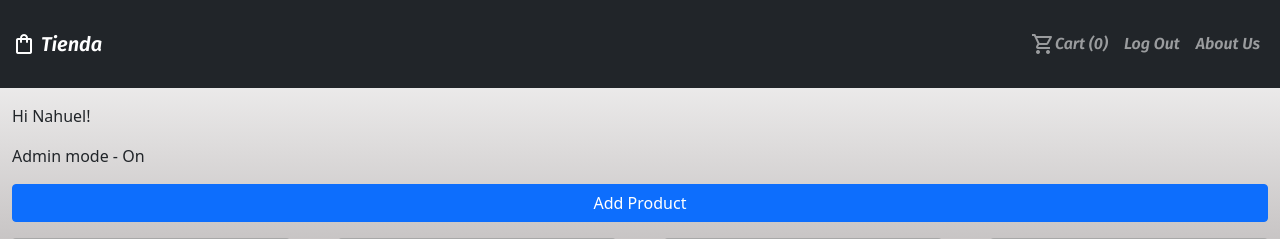
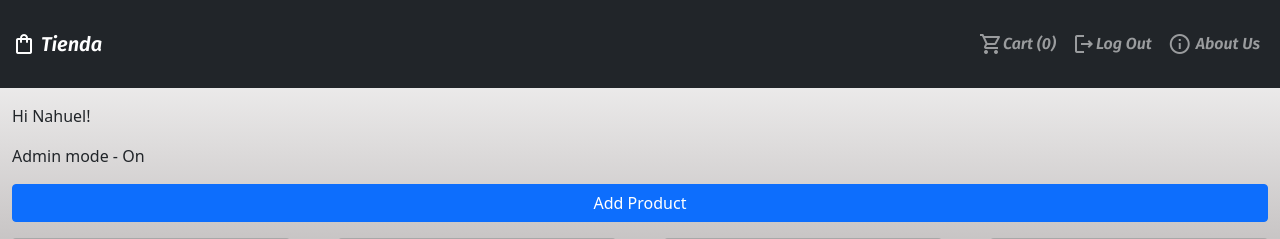
Before and after one commit to nahuel3pro/-PythonShopWebApp, a Flask app: page /HomePage in a window 1280 px wide. Shown: the top 239 px of the page. Run offline with Flask 2, Linux system fonts and the light colour scheme; a user stored in the database is signed in; data comes from the database, SQL or seed files in the repository.

Commit message:
añadiendo icónos y la pantalla del carrito

```diff
--- a/pythonfiles/static/js/cart.js
+++ b/pythonfiles/static/js/cart.js
@@ -25,6 +25,7 @@ for (let i = 0; i< price.length; i++){
 for (let i=0; i < carts.length; i++){
     carts[i].addEventListener('click', () => {
         cartNumbers(products[i]);
+        totalCost(products[i]);
     })
 }
 
@@ -48,10 +49,18 @@ function cartNumbers(product) {
 
 function setItems(product){
     let cartItems = localStorage.getItem('productsInCart');
-
     cartItems = JSON.parse(cartItems);
 
+
     if (cartItems!= null){
+
+        if(cartItems[product.name] == undefined){
+            cartItems = {
+                ...cartItems,
+                [product.name]: product
+            }
+        }
+
         cartItems[product.name].inCart +=1;
 
     }else{
@@ -74,4 +83,19 @@ function loadCartNumbers(){
     }
 }
 
+
+function totalCost(product){
+    let cartCost = localStorage.getItem('totalCost');
+
+
+    if(cartCost != null){
+        localStorage.setItem('totalCost', parseInt(cartCost) + parseInt(product.price));
+        console.log(typeof parseInt(cartCost), parseInt(cartCost));
+    }else{
+        localStorage.setItem('totalCost', parseInt(product.price));
+        console.log(typeof parseInt(cartCost), parseInt(cartCost));
+    }
+
+}
+
 loadCartNumbers();
--- a/pythonfiles/templates/base.html
+++ b/pythonfiles/templates/base.html
@@ -29,8 +29,20 @@
             <ul class="navbar-nav">
               <li class="nav-item">
                 {%if user.is_authenticated%}
+                <!-- carrito item -->
                 <li class="nav-item">
-                  <a class="nav-link" href="#" style="display: flex; align-items: center;">
+                  {%if request.endpoint == 'views.cart'%}
+                    <a class="nav-link active" href="{{url_for('views.cart')}}" style="display: flex; align-items: center;">
+                      <span class="material-icons-outlined color-span" >
+                        shopping_cart
+                      </span>
+                      <span>
+                        Cart
+                        (<span class="cart-number">0</span>)
+                      </span>
+                    </a>
+                  {%else%}
+                    <a class="nav-link" href="{{url_for('views.cart')}}" style="display: flex; align-items: center;">
                       <span class="material-icons-outlined color-span" style="color: rgba(255,255,255,.55);">
                         shopping_cart
                       </span>
@@ -39,21 +51,72 @@
                         (<span class="cart-number">0</span>)
                       </span>
                     </a>
+                  {%endif%}
                 </li>
+                <!-- Carrito item -->
 
+                <!-- Log Out item -->
                 <li class="nav-item">
-                  <a class="nav-link" href="{{url_for('auth.logout')}}">Log Out</a>
+                    <a class="nav-link d-flex" href="{{url_for('auth.logout')}}">
+                      <span class="material-icons-outlined">
+                        logout
+                        </span>
+                    Log Out</a>
                 </li>
+                <!-- Log Out item -->
 
                 {%else%}
+                <!-- Log In item -->
                 <li class="nav-item">
-                  <a class="nav-link" aria-current="page" href="{{url_for('auth.login')}}">Login</a>
+                  {%if request.endpoint == 'auth.login'%}
+                    <a class="nav-link active d-flex gap-1" aria-current="page" href="{{url_for('auth.login')}}">
+                      <span class="material-icons-outlined">
+                        login
+                      </span>
+                      Login</a>
+                  {%else%}
+                    <a class="nav-link d-flex gap-1" aria-current="page" href="{{url_for('auth.login')}}">
+                      <span class="material-icons-outlined">
+                        login
+                      </span>
+                      Login</a>
+                  {%endif%}
+                </li>
+                <!-- Log In item -->
+
+                <!-- Sign Up Item -->
+                <li class="nav-item">
+                  {%if request.endpoint == 'auth.signup'%}
+                    <a class="nav-link active d-flex" href="{{url_for('auth.signup')}}">
+                      <span class="material-icons-outlined">
+                      app_registration
+                      </span>
+                    SignUp</a>
+                  {%else%}
+                    <a class="nav-link d-flex" href="{{url_for('auth.signup')}}">
+                      <span class="material-icons-outlined">
+                      app_registration
+                      </span>
+                    SignUp</a>
+                  {%endif%}
+                  {%endif%}
+                  <!-- Sign Up Item -->
                 </li>
                 <li class="nav-item">
-                  <a class="nav-link" href="{{url_for('auth.signup')}}">SignUp</a>
+                  {%if request.endpoint == 'views.aboutus'%}
+                    <a class="nav-link active d-flex gap-1" href="{{url_for('views.aboutus')}}">
+                      <span class="material-icons-outlined">
+                      info
+                      </span>
+                      About Us</a>
+                  {%else%}
+                    <a class="nav-link d-flex gap-1" href="{{url_for('views.aboutus')}}">
+                      <span class="material-icons-outlined">
+                      info
+                      </span>
+                      About Us</a>
                   {%endif%}
                 </li>
-                <a class="nav-link" href="{{url_for('views.aboutus')}}">About Us</a>
               </li>
             </ul>
           </div>
@@ -251,5 +314,6 @@
     }
 </script>
 <script src="https://cdn.jsdelivr.net/npm/bootstrap@5.1.3/dist/js/bootstrap.bundle.min.js" integrity="sha384-ka7Sk0Gln4gmtz2MlQnikT1wXgYsOg+OMhuP+IlRH9sENBO0LRn5q+8nbTov4+1p" crossorigin="anonymous"></script>
+<script src="{{url_for('static', filename ='/js/cart.js')}}"></script>
 </body>
 </html>
--- a/pythonfiles/templates/homepage.html
+++ b/pythonfiles/templates/homepage.html
@@ -50,7 +50,9 @@
                                     <div class="bi-star-fill"></div>
                                 </div>
                                 <!-- Product price-->
-                                <h4 class="price" id='price'>${{producto.producto_cst}}</h4>
+                                <div style="display: flex; justify-content: center;">
+                                    <h4 class="precio">$<h4 class="price" id='price'>{{producto.producto_cst}}</h4></h4>
+                                </div>
                             </div>
                         </div>
                         <!-- Product actions-->
@@ -91,6 +93,4 @@
         {%endfor%}
     </div>
 
-
-<script src="{{url_for('static', filename ='/js/cart.js')}}"></script>
 {%endblock%}
--- a/pythonfiles/views.py
+++ b/pythonfiles/views.py
@@ -26,3 +26,8 @@ def productInfo(id):
     product = Producto.query.get(id)
 
     return render_template('showProduct.html', user = current_user, producto = product)
+
+@views.route('/Cart')
+def cart():
+
+    return render_template ('cart.html', user = current_user)
```
Also changed, not shown: pythonfiles/templates/cart.html (added, +12 -0 lines). Lines whose indentation alone changed are shown as unchanged.
